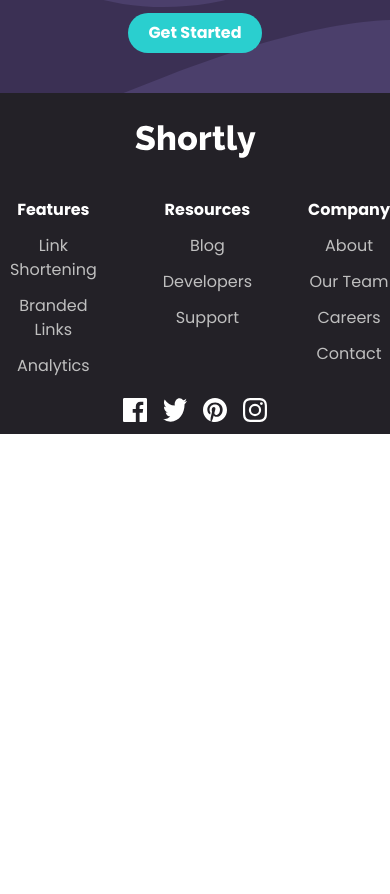
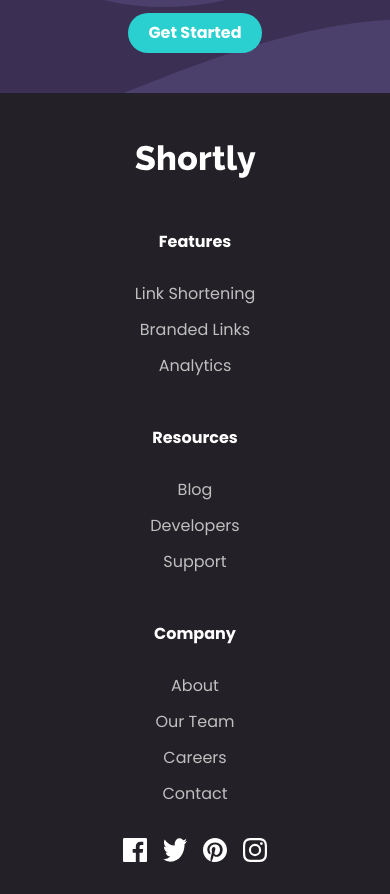
Before and after one commit to ldreaaml/url-shortening-app, a website: page src/index.html in a window 390 px wide. Shown: the part 2668-3562 px from the top of the page. Before the commit the page ends 3102 px from the top, so only its background shows below. Drawn offline with Linux system fonts and the light colour scheme.

Commit message:
fix footer layout on mobile

```diff
--- a/src/index.html
+++ b/src/index.html
@@ -188,26 +188,26 @@
     <!-- Footer -->
     <footer class="bg-VeryDarkViolet ">
         <div
-            class="container flex flex-col mx-auto items-center space-y-5 py-3  md:flex-row md:justify-around md:items-start">
+            class="container flex flex-col mx-auto items-center space-y-8 py-8 md:flex-row md:justify-around md:items-start">
             <div class="p-5">
                 <img src="images/white-logo.svg" alt="">
             </div>
 
-            <div class="flex flex-row space-x-14">
+            <div class="flex flex-col space-x-0 space-y-12 md:flex-row md:space-x-14 md:space-y-0">
                 <div class="flex flex-col space-y-3 text-center md:text-left">
-                    <p class="text-white font-bold">Features</p>
+                    <p class="text-white font-bold pb-4">Features</p>
                     <a href="#" class="text-Gray hover:text-Cyan">Link Shortening</a>
                     <a href="#" class="text-Gray hover:text-Cyan">Branded Links</a>
                     <a href="#" class="text-Gray hover:text-Cyan">Analytics</a>
                 </div>
                 <div class="flex flex-col space-y-3 text-center md:text-left">
-                    <p class="text-white font-bold">Resources</p>
+                    <p class="text-white font-bold pb-4">Resources</p>
                     <a href="#" class="text-Gray hover:text-Cyan">Blog</a>
                     <a href="#" class="text-Gray hover:text-Cyan">Developers</a>
                     <a href="#" class="text-Gray hover:text-Cyan">Support</a>
                 </div>
                 <div class="flex flex-col space-y-3 text-center md:text-left">
-                    <p class="text-white font-bold">Company</p>
+                    <p class="text-white font-bold pb-4">Company</p>
                     <a href="#" class="text-Gray hover:text-Cyan">About</a>
                     <a href="#" class="text-Gray hover:text-Cyan">Our Team</a>
                     <a href="#" class="text-Gray hover:text-Cyan">Careers</a>
```
Also changed, not shown: src/styles/output.css.
